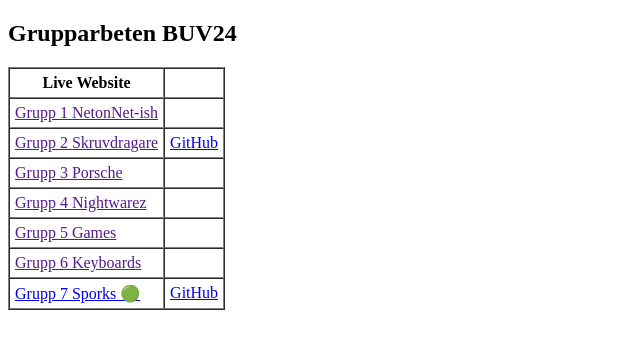
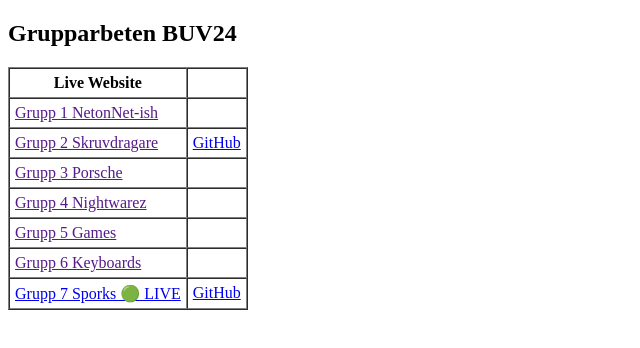
Before and after one commit to buv-24/html-css-projects, a plain HTML site: page index.html in a window 1280 px wide. Shown: the whole page, without its empty margins (0-640 px from the left). Drawn offline with Linux system fonts and the light colour scheme.

Commit message:
Update index.html

```diff
--- a/index.html
+++ b/index.html
@@ -46,7 +46,7 @@
                 <td><a href=""></a></td>
             </tr>
             <tr>
-                <td><a href="https://lapinsami.github.io/GroupShop/">Grupp 7 Sporks &#128994;</a></td>
+                <td><a href="https://lapinsami.github.io/GroupShop/">Grupp 7 Sporks &#128994; LIVE</a></td>
                 <td><a href="https://github.com/lapinsami/GroupShop">GitHub</a></td>
             </tr>
         </table>
```
